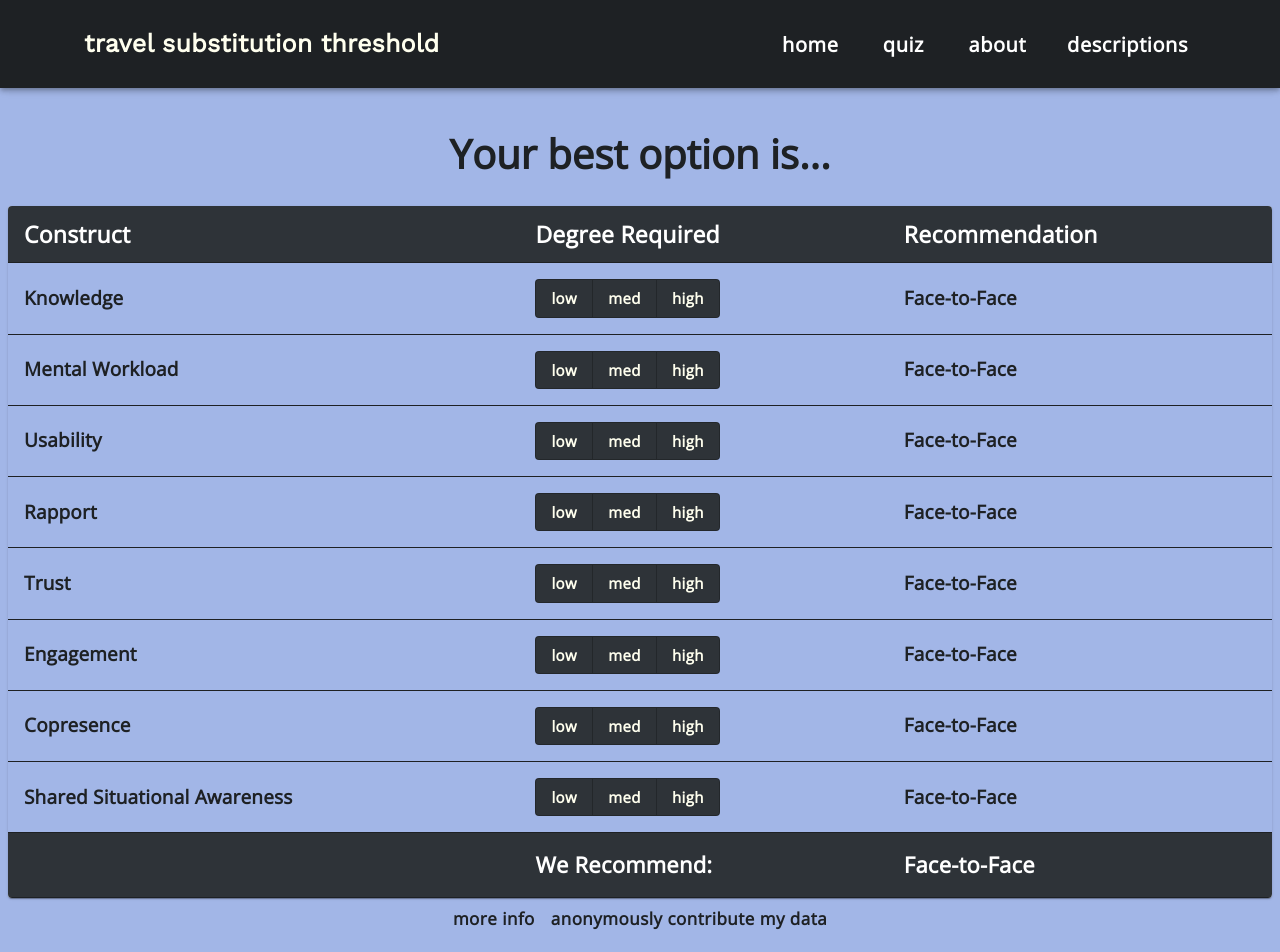
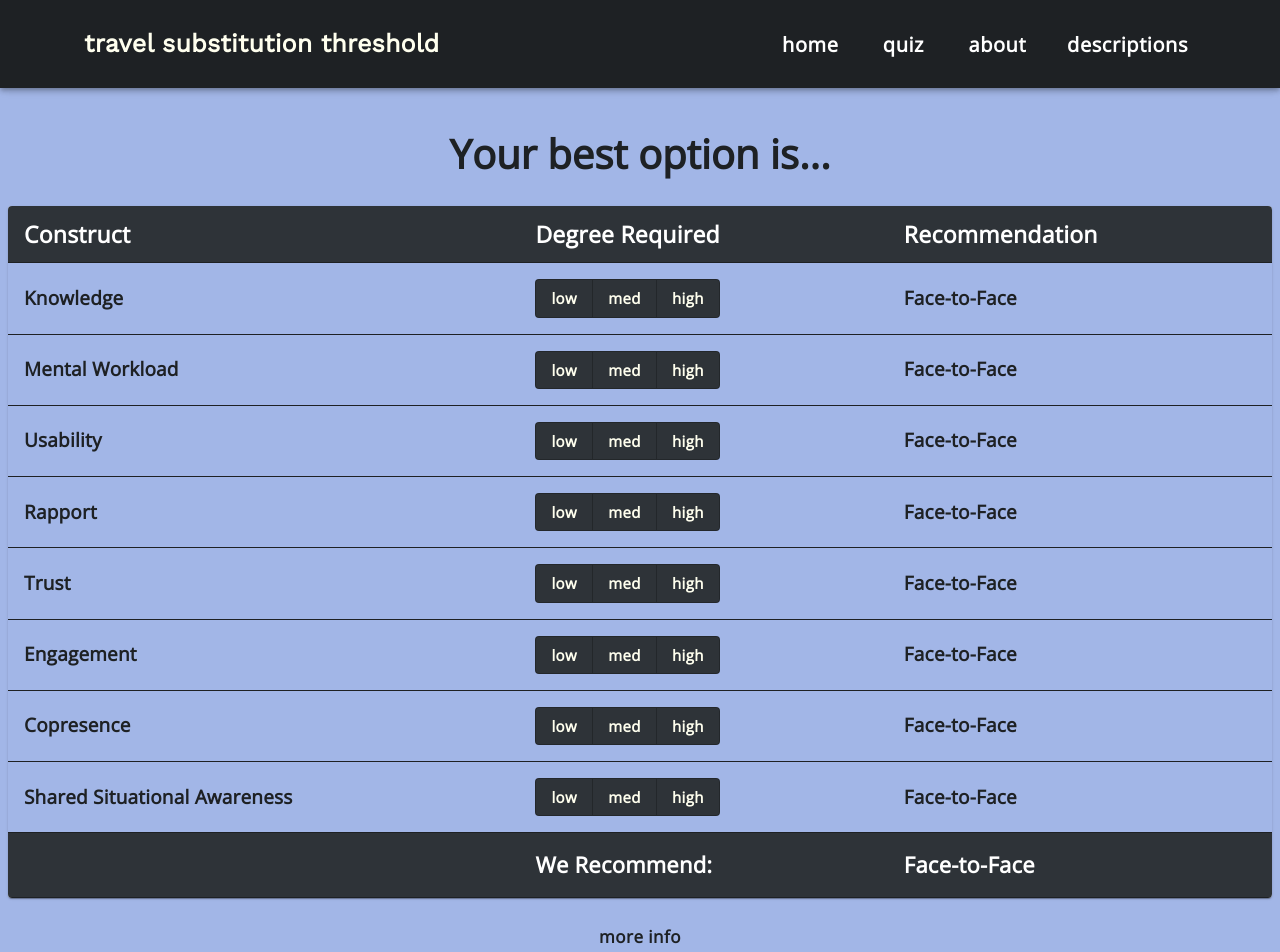
Before and after one commit to hay733/travel-substitute-threshold, a React (Create React App) app: page /results in a window 1280 px wide. Shown: the top 952 px of the page. Built offline with nearby package versions, Linux system fonts and the light colour scheme.

Commit message:
commented out anon contrib data

```diff
--- a/src/pages/Results.js
+++ b/src/pages/Results.js
@@ -156,13 +156,14 @@ class Results extends React.Component {
                     </Dialog>
                 </div>
 
+                <br></br>
                 {/* render the "next steps" buttongroup */}
                 <div style={{textAlign: "center"}} >
                     <ButtonGroup variant="outlined" aria-label="text button group" className={classes.buttonStyles}>
                         <Button className={classes.buttonStyles} href="/about">more info</Button>
-                        <Button className={classes.buttonStyles} onClick={this.contributeData}>anonymously contribute my data</Button>
+                        {/* <Button className={classes.buttonStyles} onClick={this.contributeData}>anonymously contribute my data</Button> */}
                         {/* open popup when data is successfully contributed */}
-                        <Dialog open={this.state.dataContributedPopup} onClose={this.closeContributeData}>
+                        {/* <Dialog open={this.state.dataContributedPopup} onClose={this.closeContributeData}>
                             <DialogTitle align='center'>Success</DialogTitle>
                             <DialogContent>
                                 <DialogContentText>
@@ -170,7 +171,7 @@ class Results extends React.Component {
                                 </DialogContentText>
                             </DialogContent>
                             <Button onClick={this.closeContributeData}>Close</Button>
-                        </Dialog>
+                        </Dialog> */}
                     </ButtonGroup>
                 </div>
           </>
```
